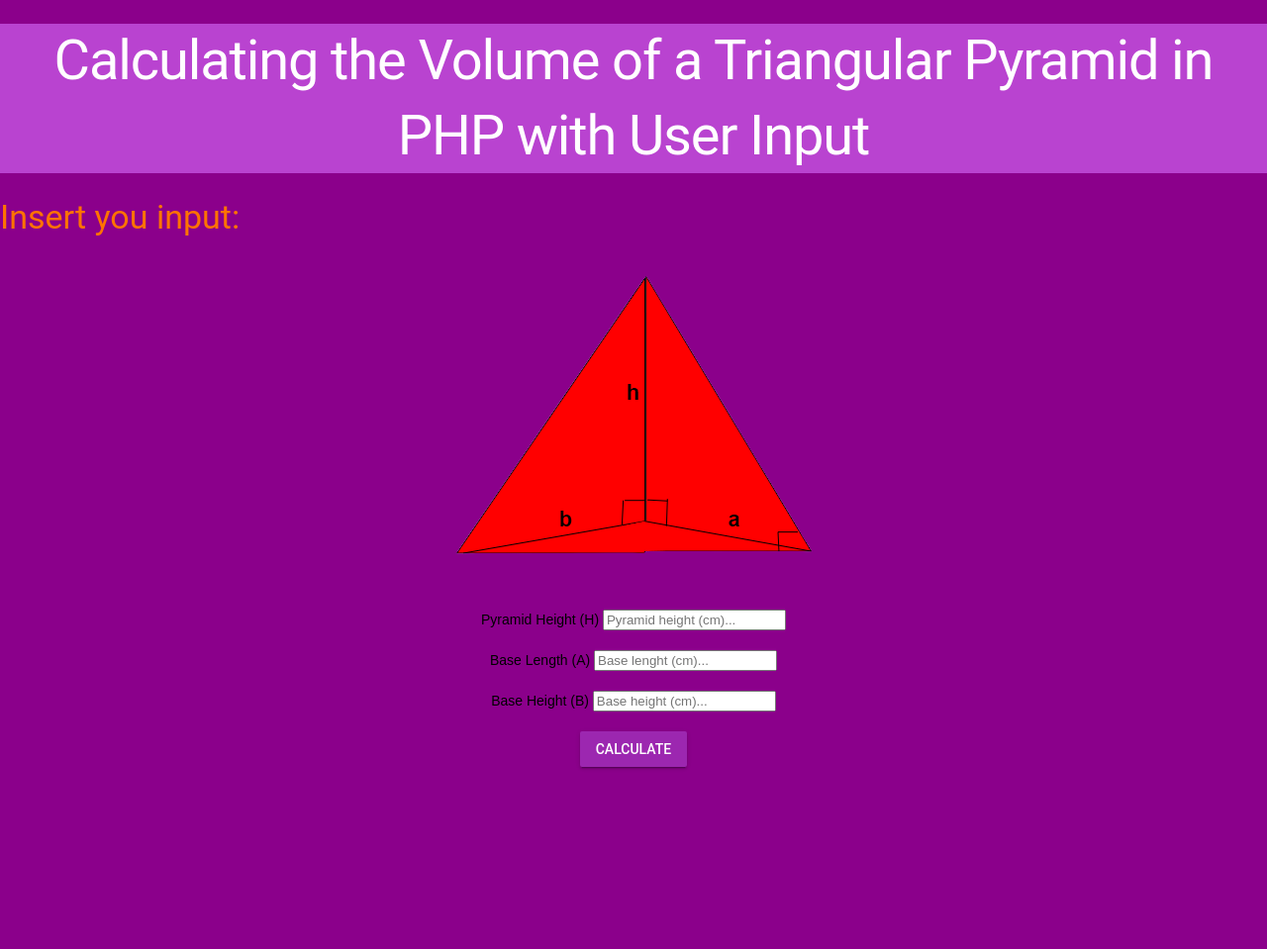
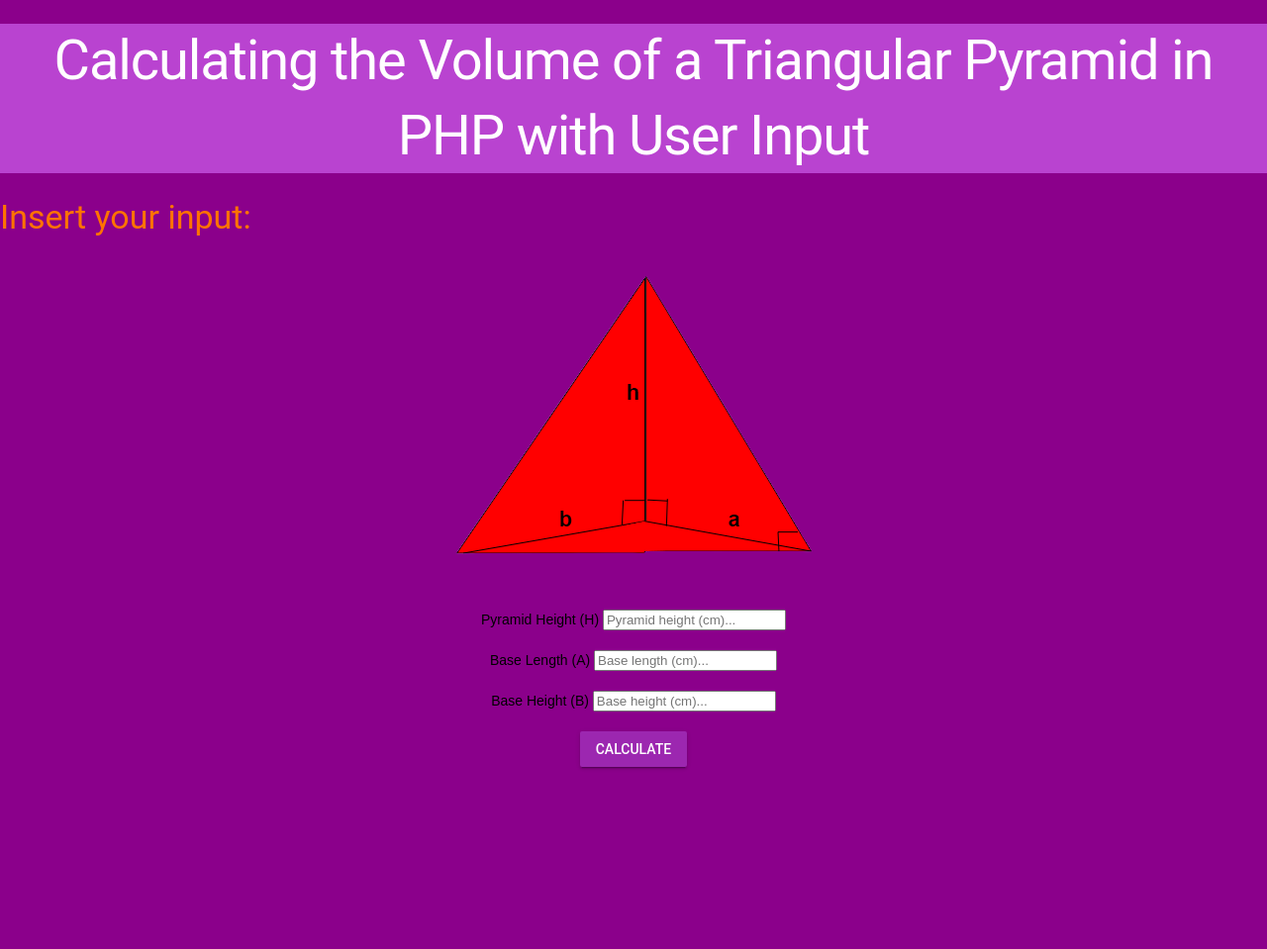
Before and after one commit to ICS20-Programming-LilyC/Unit3-02-PHP-VolumeTriangularPyramid, a PHP site: page / in a window 1280 px wide. Shown: the whole page at 99% size. Run offline with PHP 8.4, Linux system fonts and the light colour scheme.

Commit message:
final commit (no favicon)

```diff
--- a/calculations.php
+++ b/calculations.php
@@ -5,9 +5,9 @@
   $sideBOfTriangularPyramid = floatval($_POST["base-height"]);
 
   //Calculate the volume
-  $volume = $sideAOfTriangularPyramid * $sideBOfTriangularPyramid * $heightOfTriangularPyramid / 6;
+  $volume = $sideAOfTriangularPyramid * $sideBOfTriangularPyramid * $heightOfTriangularPyramid * 1/6;
   $volumeRounded = round($volume, 2);
 ?>
 
 <h3>Results:</h3>
-The volume of the Triangular Pyramid is <?php echo "$volumeRounded" ?> cm<sup>2</sup>.<br>
+The volume of the triangular pyramid is <?php echo "$volumeRounded" ?> cm<sup>2</sup>.<br>
--- a/index.php
+++ b/index.php
@@ -10,9 +10,9 @@
     <meta name="viewport" content="width=device-width, initial-scale=1.0">
 
     <!--Favicon-->
-    <link rel="apple-touch-icon" sizes="180x180" href="./fav_index1/apple-touch-icon.png">
+    <link rel="apple-touch-icon" sizes="180x180" href="./fav_index1/apple-touch-ion.png">
     <link rel="icon" type="image/png" sizes="32x32" href="./fav_index1/favicon-32x32.png">
-    <link rel="icon" type="image/png" sizes="16x16" href="./fav_index1/favion-16x16.png">
+    <link rel="icon" type="image/png" sizes="16x16" href="./fav_index1/favicon-16x16.png">
     <link rel="manifest" href="./fav_index1/site.webmanifest">
 
     <!--Stylesheet-->
@@ -29,7 +29,7 @@
 
     <!--Div-->
     <div id="div">
-      <h3>Insert you input:</h3>
+      <h3>Insert your input:</h3>
 
     <!--Image-->
       <center>
@@ -44,7 +44,7 @@
         <br>
         <br>
         <label for="base-length">Base Length (A)</label>
-        <input type="float" name="base-length" placeholder="Base lenght (cm)...">
+        <input type="float" name="base-length" placeholder="Base length (cm)...">
         <br>
         <br>
         <label for="base-height">Base Height (B)</label>
```
